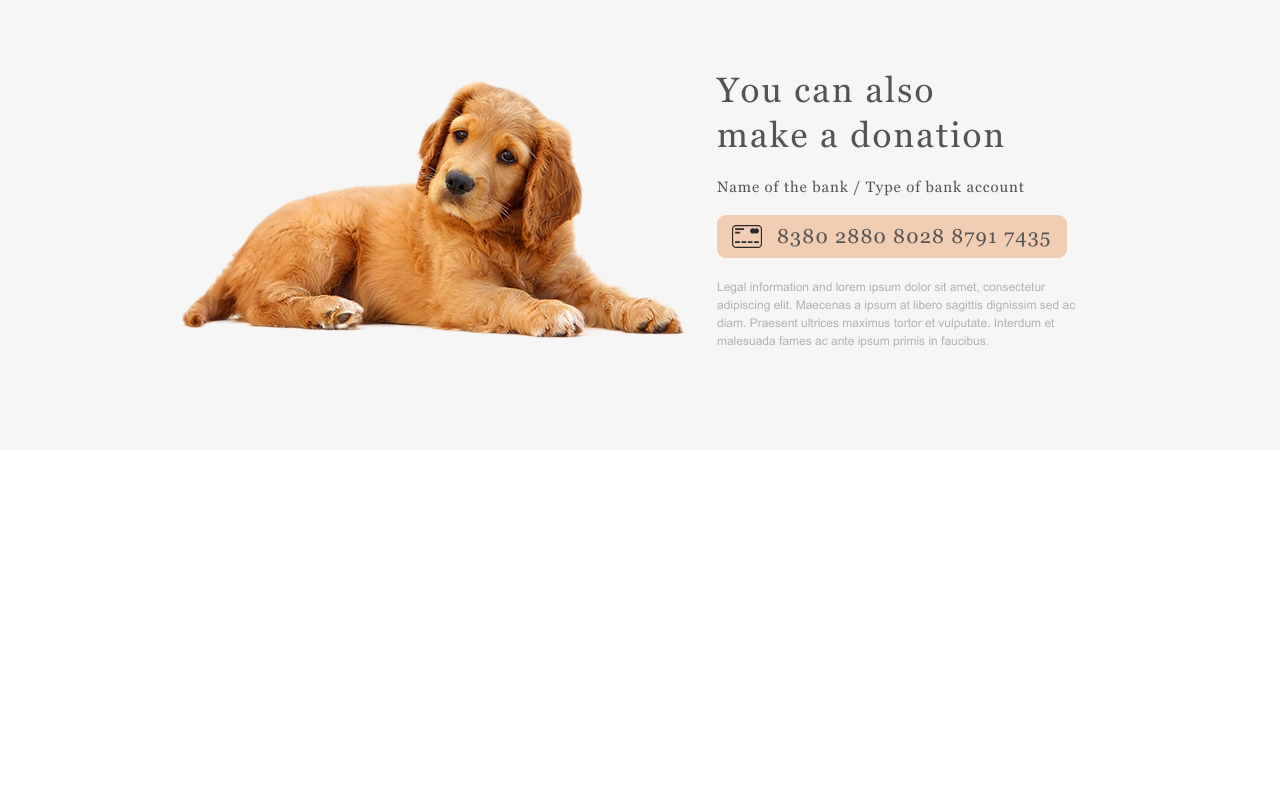
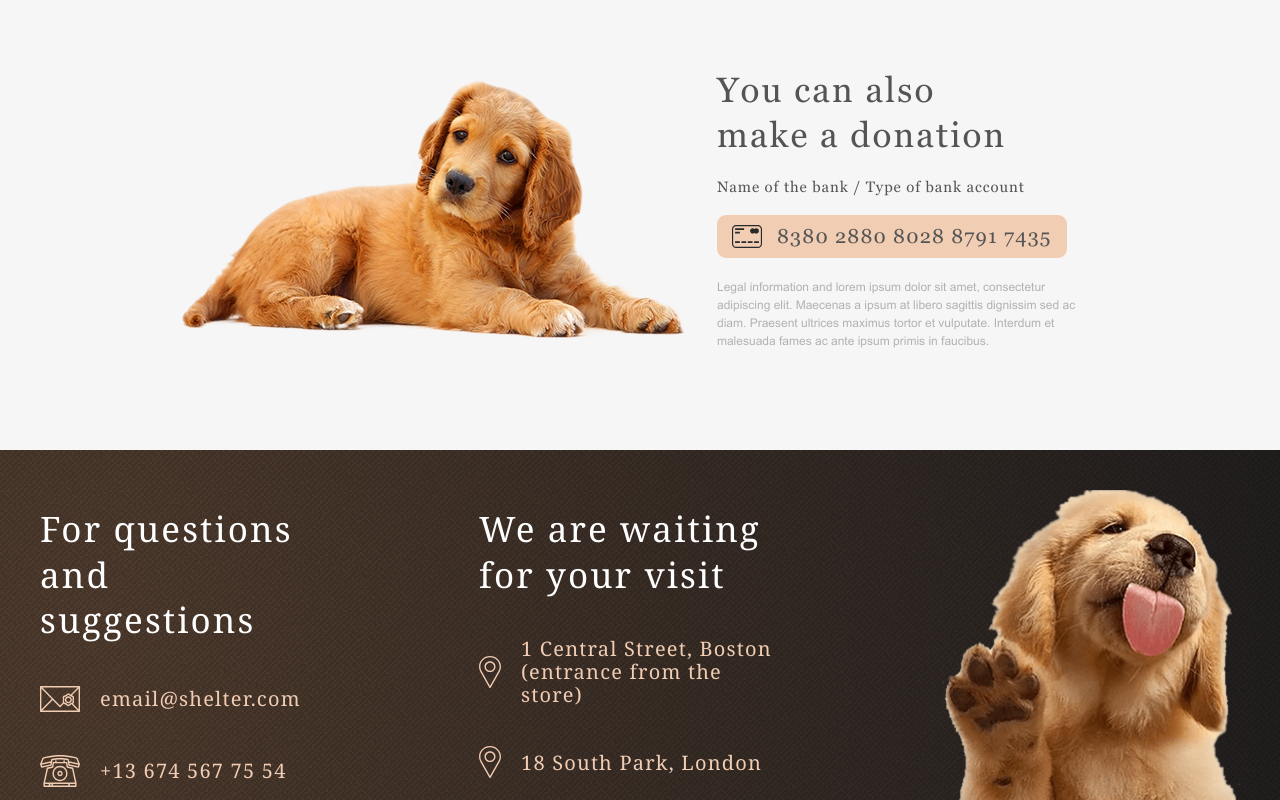
Before and after one commit to misochenk0/rs-school, a plain HTML site: page shelter/pages/main/index.html in a window 1280 px wide. Shown: the part 2996-3796 px from the top of the page. Before the commit the page ends 3446 px from the top, so only its background shows below. Drawn offline with Linux system fonts and the light colour scheme.

Commit message:
feat: add footer block

```diff
--- a/shelter/pages/main/index.html
+++ b/shelter/pages/main/index.html
@@ -153,8 +153,34 @@
 			</div>
 		</section>
 	</main>
-	<footer>
-
+	<footer class="footer">
+		<div class="container">
+			<div class="footer__grid">
+				<div class="footer__block">
+					<div class="footer__title">For questions and suggestions</div>
+					<div class="footer-item">
+						<img src="../../assets/icons/icon-email.svg" alt="icon-email" class="footer-item__img">
+						<a href="mailto:email@shelter.com" class="footer-item__text">email@shelter.com</a>
+					</div>
+					<div class="footer-item">
+						<img src="../../assets/icons/icon-phone.svg" alt="icon-phone" class="footer-item__img">
+						<a href="tel:+136745677554" class="footer-item__text">+13 674 567 75 54</a>
+					</div>
+				</div>
+				<div class="footer__block">
+					<div class="footer__title">We are waiting for your visit</div>
+					<div class="footer-item">
+						<img src="../../assets/icons/icon-marker.svg" alt="icon-marker" class="footer-item__img">
+						<a href="https://goo.gl/maps/tBko1fGsfmVeiKhe8" target="_blank" class="footer-item__text">1 Central Street, Boston (entrance from the store)</a>
+					</div>
+					<div class="footer-item">
+						<img src="../../assets/icons/icon-marker.svg" alt="icon-marker" class="footer-item__img">
+						<a href="https://goo.gl/maps/pEUHhzqzPrbbdafg9" target="_blank" class="footer-item__text">18 South Park, London </a>
+					</div>
+				</div>
+				<img src="../../assets/images/footer-puppy.png" alt="puppy" class="footer__img">
+			</div>
+		</div>
 	</footer>
 </body>
 </html>
--- a/shelter/pages/main/style.css
+++ b/shelter/pages/main/style.css
@@ -219,6 +219,7 @@ template {
 	--color-dark-l: #545454;
 	--color-light-l:  #F6F6F6;
 	--color-dark-m: #B2B2B2;
+	--color-light-xl: #ffffff;
 }
 
 .container {
@@ -262,7 +263,7 @@ section {
 	letter-spacing: 0.1em;
 	margin-left: 4px;
 	line-height: 15px;
-	color: #fff;
+	color: var(--color-light-xl);
 }
 
 .header__wrapper {
@@ -315,7 +316,7 @@ section {
 
 .banner__title {
 	margin: 0;
-	color: #fff;
+	color: var(--color-light-xl);
 	font-size: 44px;
 	font-family: 'Geogria', serif;
 	line-height: 130%;
@@ -373,7 +374,7 @@ section {
 }
 
 .about {
-	background: #fff;
+	background: var(--color-light-xl);
 }
 
 .about__wrapper {
@@ -459,7 +460,7 @@ section {
 }
 
 .item:hover {
-	background: #fff;
+	background: var(--color-light-xl);
 }
 .item:hover .item__button {
 	background: var(--color-primary-light);
@@ -581,3 +582,40 @@ section {
 	color: var(--color-dark-m);
 	margin-top: 20px;
 }
+
+.footer {
+	background: url(../../assets/images/background-gradient.png), radial-gradient(110.67% 538.64% at 5.73% 50%, #513D2F 0%, #1A1A1C 100%), #211F20;
+	padding-top: 40px;
+	font-family: "Georgia", serif;
+}
+
+.footer__grid {
+	display: grid;
+	grid-template-columns: 279px 302px 300px;
+	column-gap: 160px;
+}
+
+.footer__title {
+	letter-spacing: 0.06em;
+	font-size: 35px;
+	line-height: 130%;
+	font-weight: 400;
+	color: var(--color-light-xl);
+	margin-top: 16px;
+}
+
+.footer-item {
+	display: flex;
+	align-items: center;
+	column-gap: 20px;
+	margin-top: 40px;
+}
+
+.footer-item__text {
+	letter-spacing: 0.06em;
+	font-size: 20px;
+	line-height: 1.15;
+	text-decoration: none;
+	font-weight: 400;
+	color: var(--color-primary);
+}
```
